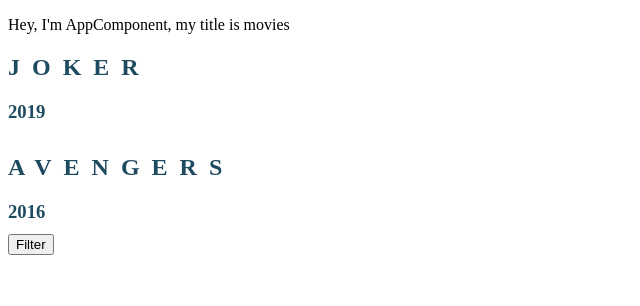
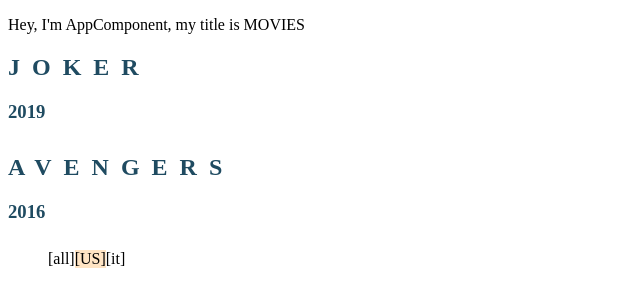
Before and after one commit to Marie-belette/MovieAngularPublic, an Angular app: page / in a window 1280 px wide. Shown: the top 306 px of the page, without its empty margins (0-640 px from the left). Built offline with nearby package versions, Linux system fonts and the light colour scheme.

Commit message:
derniers changements sans menu déroulant

```diff
--- a/src/app/app.component.html
+++ b/src/app/app.component.html
@@ -1,13 +1,20 @@
-<p>Hey, I'm AppComponent, my title is {{ title }}</p>
+<p>Hey, I'm AppComponent, my title is {{ title | uppercase }}</p>
 
 <div *ngFor="let movie of movies">
-  <div class="movie" *ngIf="movie.country == defaultCountry">
+  <div class="movie" *ngIf="(movie.country == defaultCountry) || defaultCountry == 'all'">
     <h2 class="title" [ngClass]="{'old': movie.year < 2000}">{{ movie.title }}</h2>
     <h3>{{ movie.year }}</h3>
   </div>
 </div>
-<button
-  (click)="toggleCountry()"
->
-  Filter
-</button>
+
+<ul>
+    <li  [ngClass]="{'active': defaultCountry == 'all'}" (click) ="defaultCountry='all'">
+     [all]
+    </li>
+    <li  [ngClass]="{'active': defaultCountry == 'US'}" (click) ="defaultCountry='US'">
+      [US]
+    </li>
+    <li [ngClass]="{'active': defaultCountry == 'it'}" (click)="defaultCountry='it'">
+      [it]
+    </li>
+</ul>
--- a/src/app/app.component.scss
+++ b/src/app/app.component.scss
@@ -16,3 +16,15 @@
         }
     }
 }
+
+ul {
+    display: flex;
+    list-style-type: none;
+    cursor: pointer;
+
+    li {
+    &.active {
+        background-color: bisque;
+    }
+    }
+}
--- a/src/app/app.component.ts
+++ b/src/app/app.component.ts
@@ -14,25 +14,29 @@
     {
       title: 'Joker',
       year: 2019,
-      country: 'US'
+      country: 'US',
+      shown: true
     },
     {
       title: 'Avengers',
       year: 2016,
-      country: 'US'
+      country: 'US',
+      shown: true
     },
     {
       title: 'Il était une fois dans l\'ouest',
       year: 1975,
-      country: "it"
+      country: "it",
+      shown: true
     }
   ];
 
   public toggleCountry(): void {
-    if (this.defaultCountry == 'US') {
-      this.defaultCountry = 'it';
-    } else {
-      this.defaultCountry = 'US';
-    }
+    this.defaultCountry =
+      (this.defaultCountry == 'US') ? this.defaultCountry = 'it'
+                                    : this.defaultCountry = 'US'
+    this.movies.forEach((movie: any) => {
+     movie.shown = movie.country == this.defaultCountry ? true : false;
+    })
   }
 }
```
